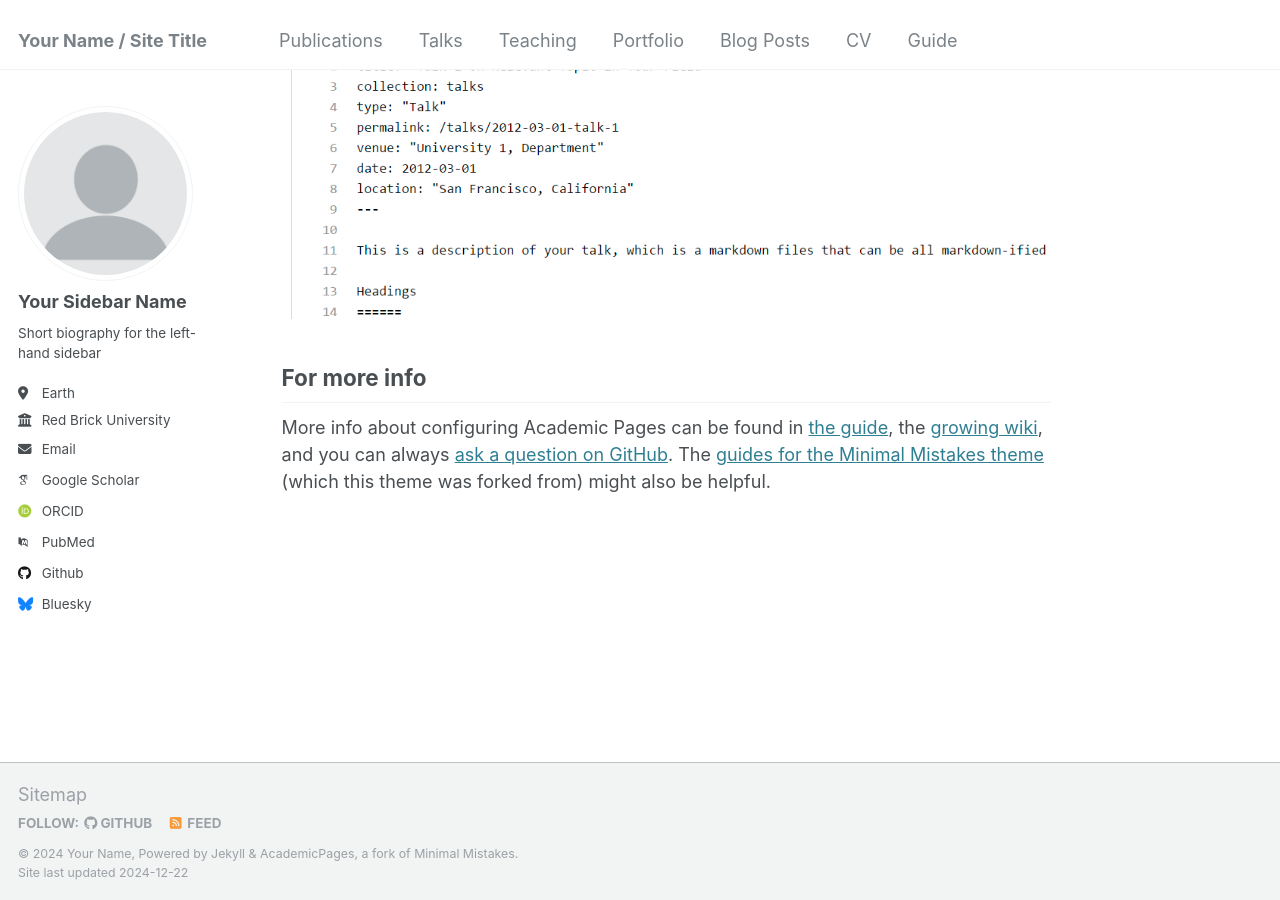
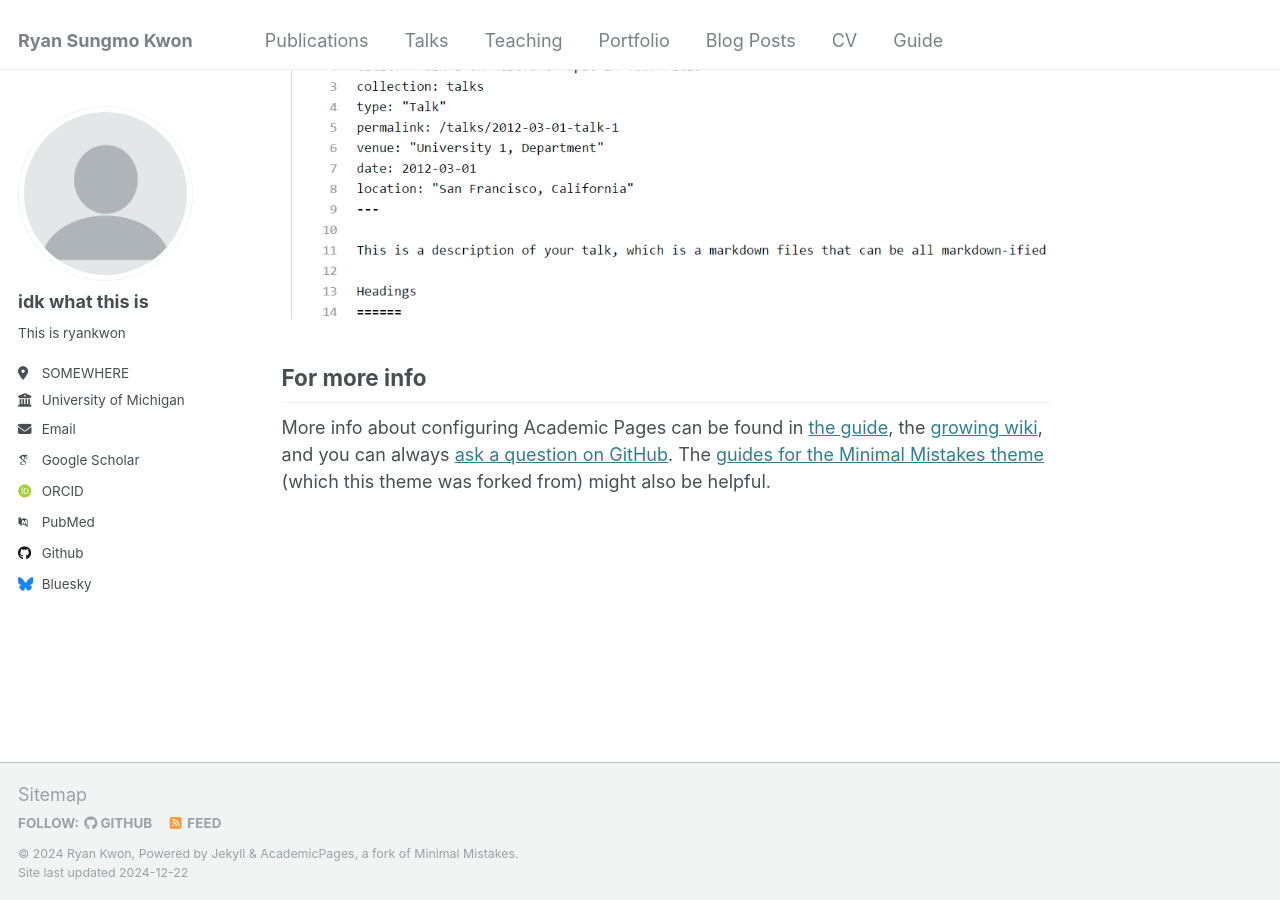
Before and after one commit to Ryankwon03/ryankwon03.github.io, a Jekyll site: the page built from _pages/about.md, in a window 1280 px wide and 900 px high, scrolled down 2643 px. Built offline with Jekyll 4.4.1, drawn with Linux system fonts in a browser that asks for light colours; some web fonts are replaced.

Commit message:
Feat: update basic info

```diff
--- a/_config.yml
+++ b/_config.yml
@@ -8,13 +8,13 @@
 
 # Basic Site Settings
 locale                   : "en-US"
-title                    : "Your Name / Site Title"
+title                    : "Ryan Sungmo Kwon"
 title_separator          : "-"
-name                     : &name "Your Name"
+name                     : &name "Ryan Kwon"
 description              : &description "personal description"
-url                      : https://academicpages.github.io # the base hostname & protocol for your site e.g. "https://[your GitHub username].github.io"
+url                      : https://ryankwon03.github.io # the base hostname & protocol for your site e.g. "https://[your GitHub username].github.io"
 baseurl                  : "" # the subpath of your site, e.g. "/blog"
-repository               : "academicpages/academicpages.github.io"
+repository               : "ryankwon03/ryankwon03.github.io"
 
 # Site Author - The following control what appear as part of the author content on the side bar.
 #               If a field is blank the icon and link will not appear, otherwise it will be shown.
@@ -22,21 +22,21 @@ repository               : "academicpages/academicpages.github.io"
 author:
   # Biographic information
   avatar           : "profile.png"
-  name             : "Your Sidebar Name"
+  name             : "idk what this is"
   pronouns         : # example: "she/her"
-  bio              : "Short biography for the left-hand sidebar"
-  location         : "Earth"
-  employer         : "Red Brick University"
+  bio              : "This is ryankwon"
+  location         : "SOMEWHERE"
+  employer         : "University of Michigan"
   uri              : # URL
-  email            : "none@example.org"
+  email            : "ryankwon@umich.edu"
 
   # Academic websites
   arxiv            : # URL - Update with the correct link to your profile
-  googlescholar    : "https://scholar.google.com/citations?user=PS_CX0AAAAAJ"
+  googlescholar    : "googlescholar.com"
   impactstory      : # URL
-  orcid            : "http://orcid.org/yourorcidurl"
+  orcid            : "orcid.com"
   semantic         : # URL
-  pubmed           : "https://www.ncbi.nlm.nih.gov/pubmed/?term=john+snow"
+  pubmed           : "pubmed.com"
   researchgate     : # URL
   scopus           : # URL
 
@@ -44,7 +44,7 @@ author:
   bitbucket        : # Username - Update with your username on the site
   codepen          : # Username
   dribbble         : # Username
-  github           : "academicpages"
+  github           : "ryankwon03"
   kaggle           : # Username
   stackoverflow    : # User number or user number and name (i.e., use "1" or "1/jeff-atwood")
 
```
